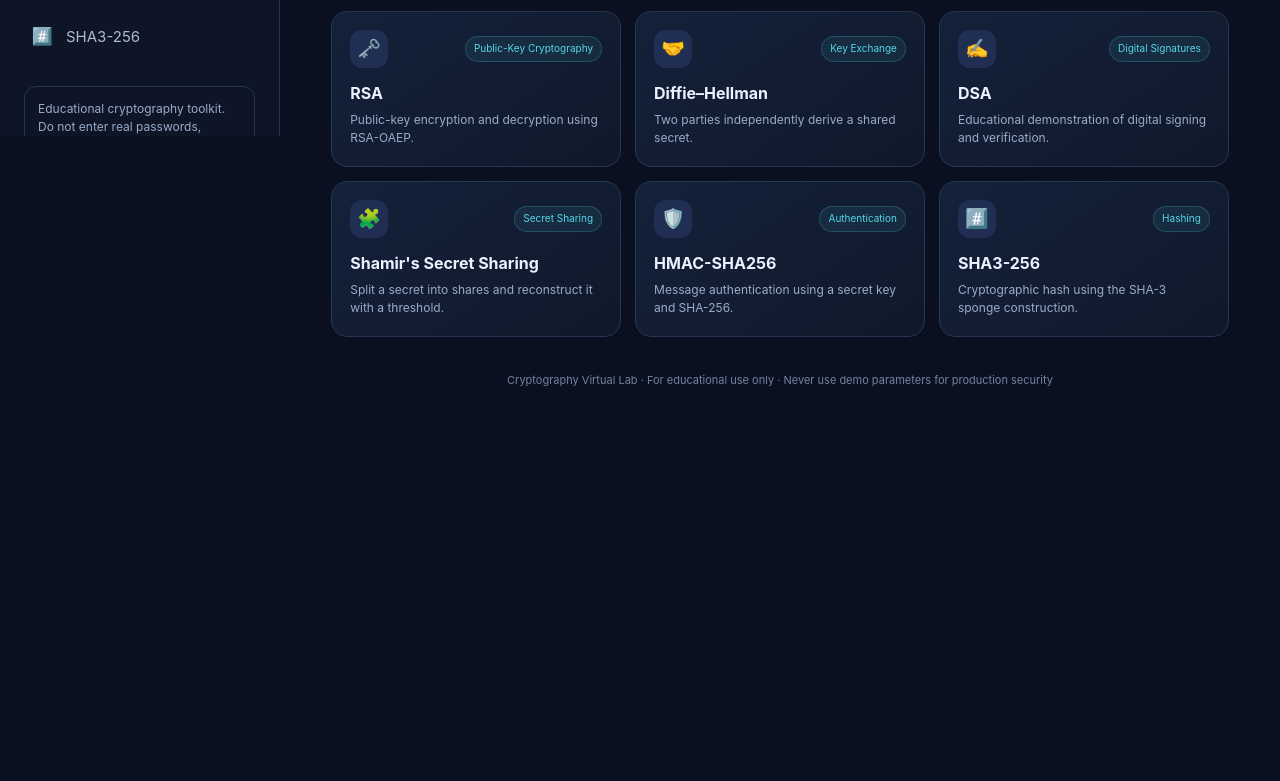
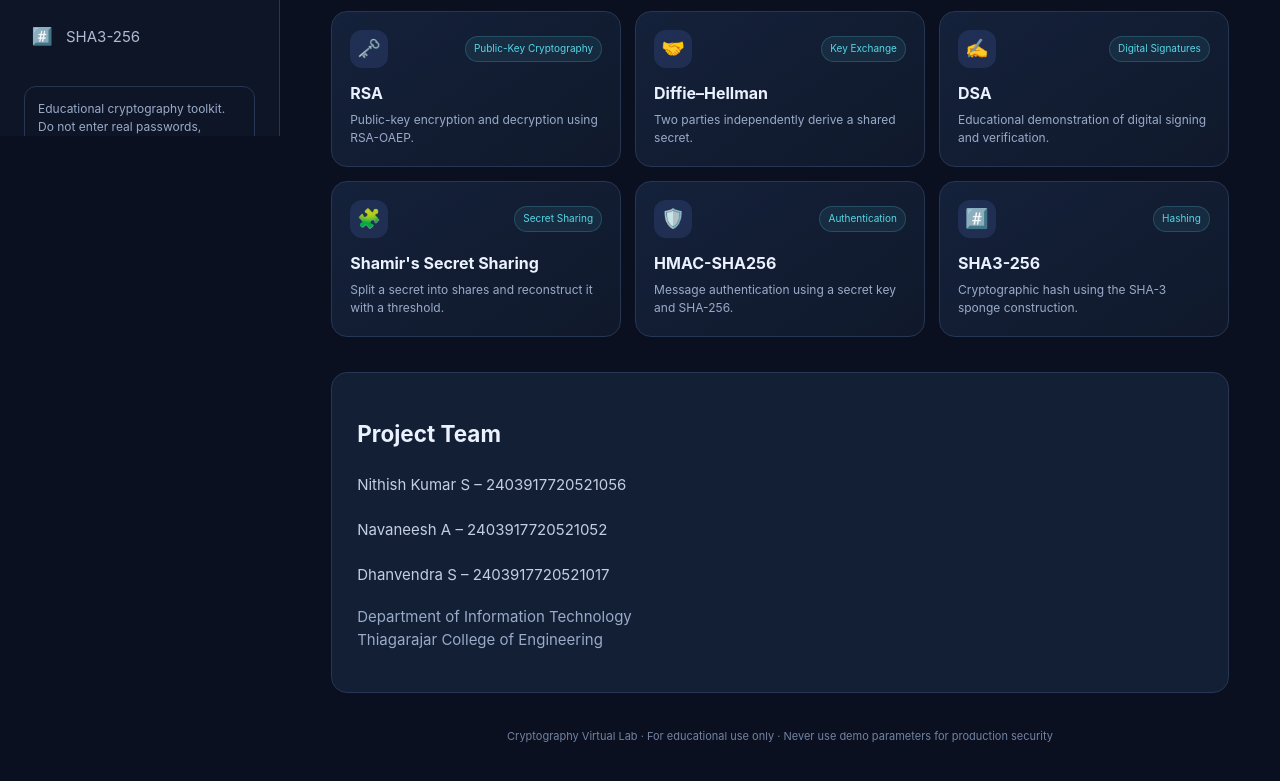
Before and after one commit to Nkrocks830/cryptography-virtual-lab, a plain HTML site: page index.html in a window 1280 px wide. Shown: the part 664-1445 px from the top of the page. Before the commit the page ends 1113 px from the top, so only its background shows below. Drawn offline with nearby package versions, Linux system fonts and the light colour scheme.

Commit message:
Add project team section to index.html
Added a section for the project team with details.

```diff
--- a/index.html
+++ b/index.html
@@ -39,6 +39,26 @@ main{min-width:0;padding:30px clamp(18px,4vw,56px) 60px;max-width:1500px;width:1
     <div class="tabpane active" id="theoryPane"><div class="panel theory" id="theoryContent"></div></div>
     <div class="tabpane" id="implementationPane"><div class="layout"><div class="panel"><h3>Input & configuration</h3><div id="inputFields"></div><div class="actions" id="actions"></div><div id="status" class="status"></div></div><div class="panel"><h3>Execution result</h3><div id="result" class="output empty">Your result will appear here after execution.</div><div class="actions"><button class="btn secondary" id="copyBtn">Copy output</button></div><h3 style="margin-top:22px">Execution steps</h3><div id="steps" class="steps"><div class="step muted">Execution details will appear here.</div></div></div></div></div>
   </section>
+  <section style="
+  margin-top:35px;
+  padding:25px;
+  background:#131f35;
+  border:1px solid #263653;
+  border-radius:16px;
+">
+  <h2 style="color:#eaf1ff;">Project Team</h2>
+
+  <div style="color:#c3cee1;line-height:2;">
+    <p>Nithish Kumar S – 2403917720521056</p>
+    <p>Navaneesh A – 2403917720521052</p>
+    <p>Dhanvendra S – 2403917720521017</p>
+  </div>
+
+  <p style="color:#9aabc8;">
+    Department of Information Technology<br>
+    Thiagarajar College of Engineering
+  </p>
+</section>
   <div class="footer">Cryptography Virtual Lab · For educational use only · Never use demo parameters for production security</div>
 </main>
 </div>
```
